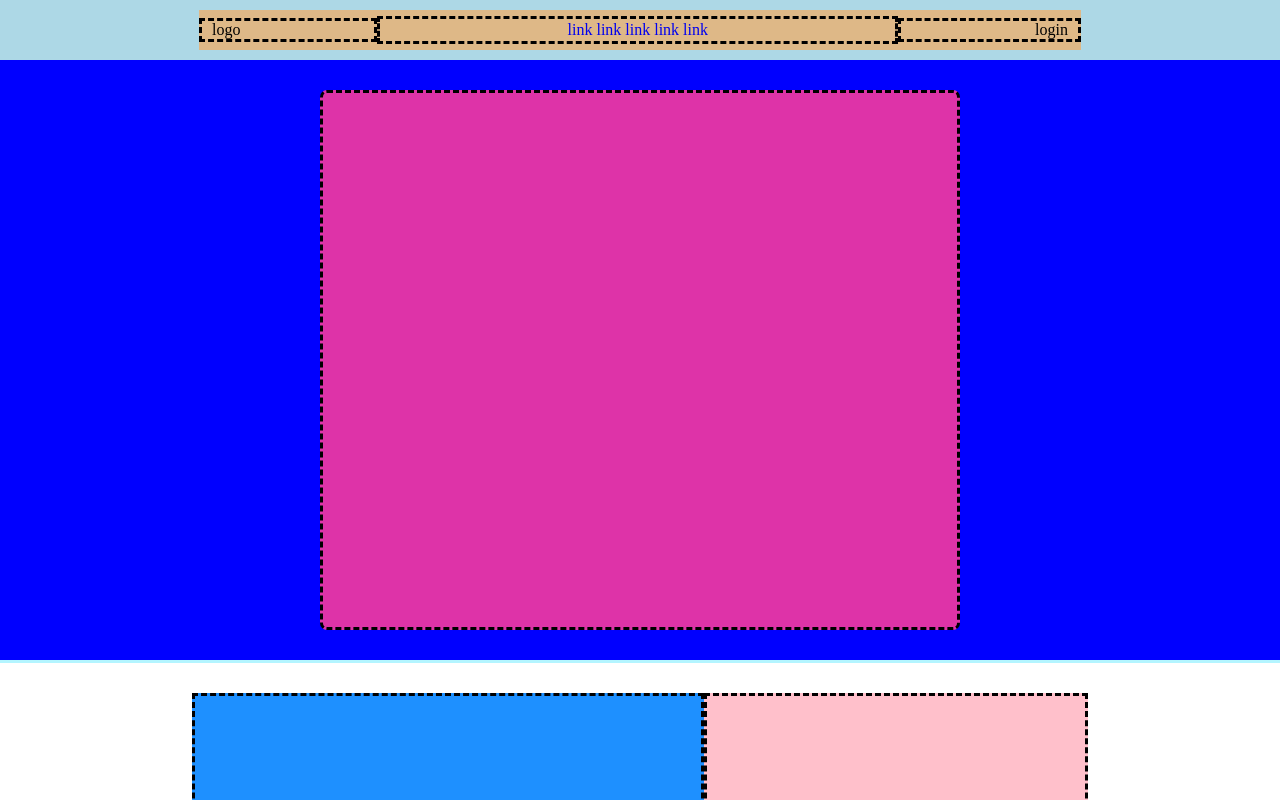
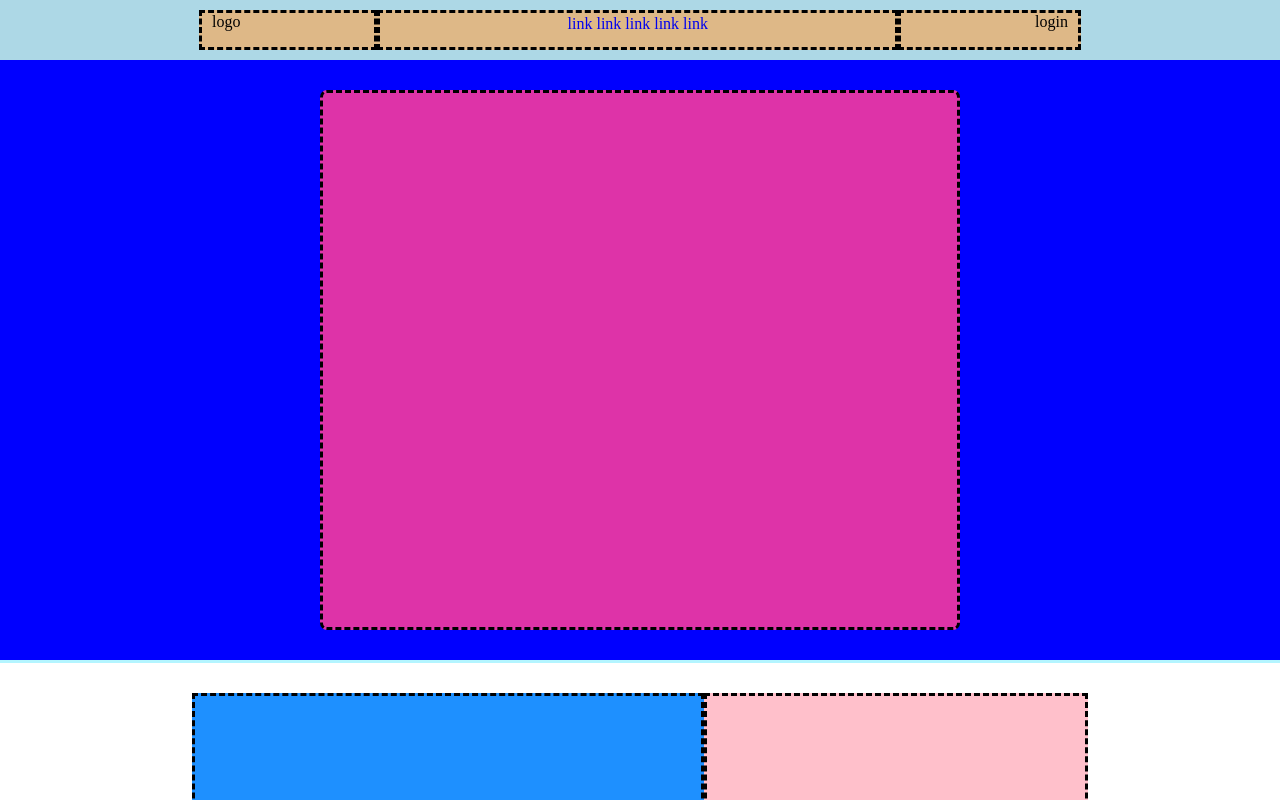
Before and after one commit to stecala/htmlcss-struttura-discord, a plain HTML site: page index.html in a window 1280 px wide. Shown: the top 800 px of the page. Drawn offline with Linux system fonts and the light colour scheme.

Commit message:
fine esercizio

```diff
--- a/css/style.css
+++ b/css/style.css
@@ -57,6 +57,7 @@ li a{
 
 .menu{
     text-align: center;
+    height: 40px;
     flex-grow: 3;
 }
 
@@ -64,10 +65,12 @@ li a{
     text-align: right;
     flex-grow: 1;
     padding: 0 10px;
+    height: 40px;
 }
 
 .logo{
     flex-grow: 1;
+    height: 40px;
     padding: 0 10px;
 }
 /* main */
```
